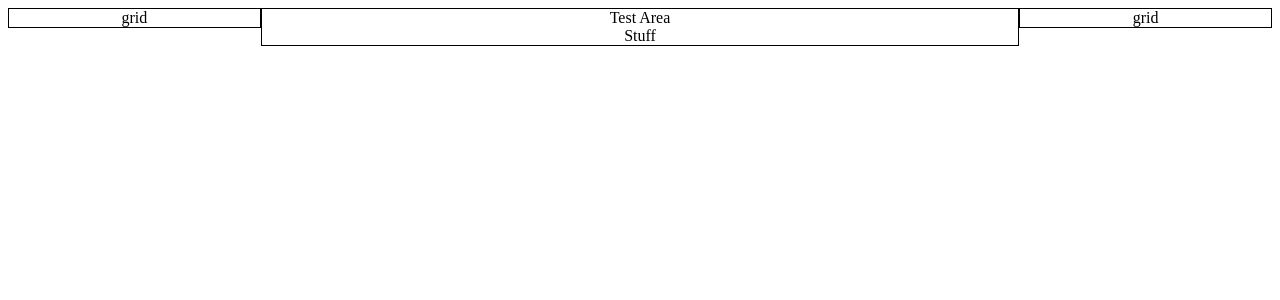
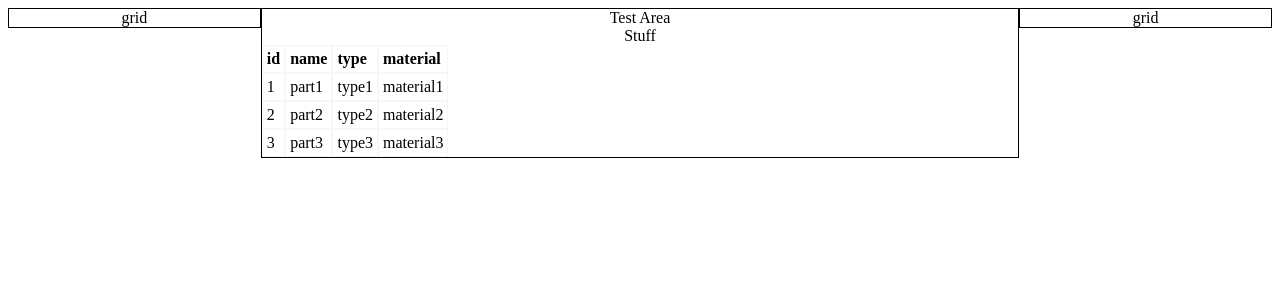
Before and after one commit to crpete23/crossbrowser-react-utilities, a React (Create React App) app: page / in a window 1280 px wide. Shown: the top 300 px of the page. Built offline with nearby package versions, Linux system fonts and the light colour scheme.

Commit message:
created initial table component

```diff
--- a/src/App.js
+++ b/src/App.js
@@ -1,5 +1,28 @@
 import React from "react";
 import "./App.css";
+
+import { Table } from "./components";
+
+const data = {
+  1: {
+    id: 1,
+    name: "part1",
+    type: "type1",
+    material: "material1"
+  },
+  2: {
+    id: 2,
+    name: "part2",
+    type: "type2",
+    material: "material2"
+  },
+  3: {
+    id: 3,
+    name: "part3",
+    type: "type3",
+    material: "material3"
+  }
+};
 
 function App() {
   return (
@@ -8,6 +31,7 @@ function App() {
       <div className="grid-playground-container">
         Test Area
         <div>Stuff</div>
+        <Table data={data} />
       </div>
       <div className="grid-margin">grid</div>
     </div>
--- /dev/null
+++ b/src/components/index.js
@@ -0,0 +1 @@
+export * from "./table";
--- /dev/null
+++ b/src/components/table/Cell.js
@@ -0,0 +1,12 @@
+import React from "react";
+import "./table.css";
+
+const Cell = ({ content, header }) => {
+  return header ? (
+    <th className="Cell Cell-header">{content}</th>
+  ) : (
+    <td className="Cell">{content}</td>
+  );
+};
+
+export default Cell;
--- /dev/null
+++ b/src/components/table/Table.js
@@ -0,0 +1,63 @@
+import React, { Component } from "react";
+import Cell from "./Cell";
+import "./table.css";
+
+class Table extends Component {
+  state = {};
+
+  dataKeysArr = Object.keys(this.props.data);
+
+  headingsArr = Object.keys(this.props.data[this.dataKeysArr[0]]);
+
+  dataRowsArr = this.dataKeysArr.map((key, i) => {
+    return Object.values(this.props.data[key]);
+  });
+
+  /* Utilized as <headings>.map(this.renderHeadingRow)
+   * Used within map function to return individual cells for heading
+   */
+  renderHeadingRow = (_cell, cellIndex) => {
+    return (
+      <Cell
+        key={`heading-${cellIndex}`}
+        content={this.headingsArr[cellIndex]}
+        header={true}
+      />
+    );
+  };
+
+  /* Utilized as <dataRows>.map(this.renderRow)
+   * Used within map function to return individual data rows within table
+   */
+  renderRow = (_row, rowIndex) => {
+    return (
+      <tr key={`row-${rowIndex}`}>
+        {this.dataRowsArr[rowIndex].map((_cell, cellIndex) => {
+          return (
+            <Cell
+              key={`${rowIndex}-${cellIndex}`}
+              content={this.dataRowsArr[rowIndex][cellIndex]}
+            />
+          );
+        })}
+      </tr>
+    );
+  };
+
+  render() {
+    const theadMarkup = (
+      <tr key="heading">{this.headingsArr.map(this.renderHeadingRow)}</tr>
+    );
+
+    const tbodyMarkup = this.dataRowsArr.map(this.renderRow);
+
+    return (
+      <table className="Table">
+        <thead>{theadMarkup}</thead>
+        <tbody>{tbodyMarkup}</tbody>
+      </table>
+    );
+  }
+}
+
+export default Table;
--- /dev/null
+++ b/src/components/table/index.js
@@ -0,0 +1,3 @@
+import Table from "./Table";
+
+export { Table };
--- /dev/null
+++ b/src/components/table/table.css
@@ -0,0 +1,11 @@
+.Table {
+  border-spacing: 0px;
+  background: #fff;
+  box-shadow: 0 1px 0 0 rgba(22, 29, 37, 0.05);
+}
+
+.Cell {
+  border: 1px solid #f4f6f8;
+  padding: 4px;
+  text-align: left;
+}
```
